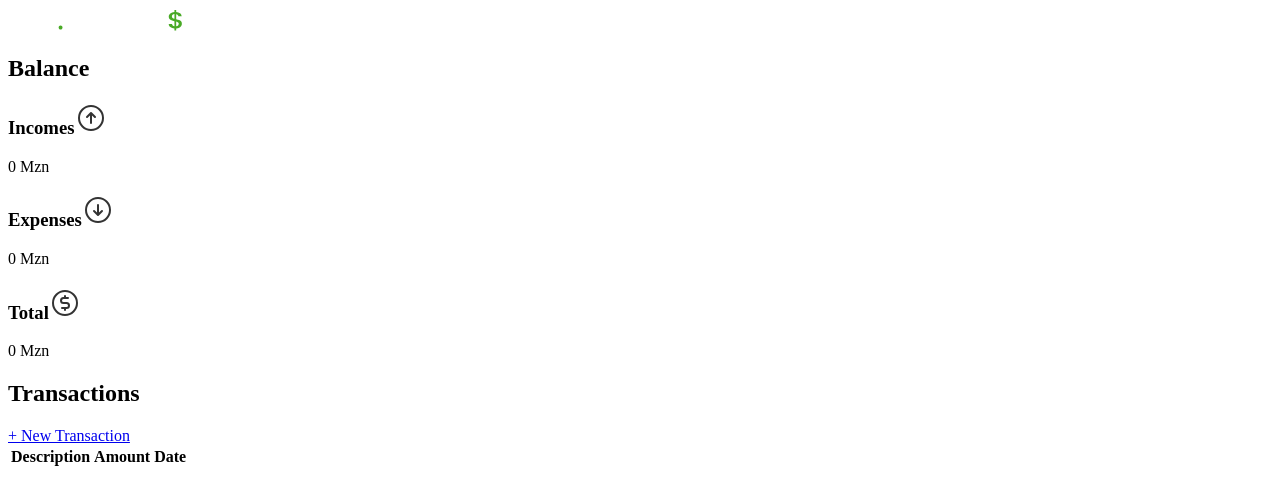
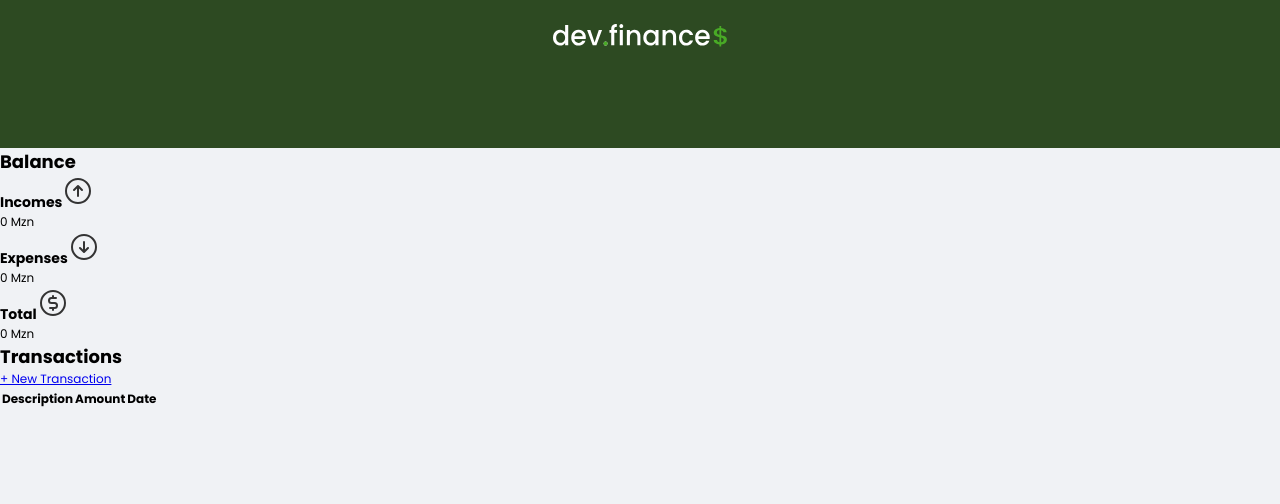
Before and after one commit to ltsaiete/dev.finance-telegram-miniapp, a React (Vite) app: page / in a window 1280 px wide. Shown: the top 504 px of the page. Built offline with nearby package versions, Linux system fonts and the light colour scheme; what @twa-dev/sdk would draw is missing.

Commit message:
Create page header

```diff
--- a/package.json
+++ b/package.json
@@ -13,7 +13,8 @@
     "@phosphor-icons/react": "^2.0.13",
     "@twa-dev/sdk": "^6.9.0",
     "react": "^18.2.0",
-    "react-dom": "^18.2.0"
+    "react-dom": "^18.2.0",
+    "styled-components": "^6.0.8"
   },
   "devDependencies": {
     "@types/react": "^18.2.15",
--- a/src/App.tsx
+++ b/src/App.tsx
@@ -1,39 +1,11 @@
-import { ArrowCircleUp, ArrowCircleDown, CurrencyCircleDollar } from '@phosphor-icons/react';
-import logo from './assets/logo.svg';
-import BalanceCard from './components/BalanceCard';
+import Home from './pages/Home';
+import { GlobalStyle } from './styles/global';
+
 function App() {
 	return (
 		<>
-			<header>
-				<img src={logo} alt="logo dev.finance$" />
-			</header>
-			<main className="container">
-				<section id="balance">
-					<h2 className="sr-only">Balance</h2>
-					<BalanceCard title="Incomes" amount={0} CardIcon={ArrowCircleUp} />
-					<BalanceCard title="Expenses" amount={0} CardIcon={ArrowCircleDown} />
-					<BalanceCard title="Total" amount={0} CardIcon={CurrencyCircleDollar} />
-				</section>
-
-				<section id="transaction">
-					<h2 className="sr-only">Transactions</h2>
-
-					<a href="#" className="button new">
-						+ New Transaction
-					</a>
-					<table id="data-table">
-						<thead>
-							<tr>
-								<th>Description</th>
-								<th>Amount</th>
-								<th>Date</th>
-								<th></th>
-							</tr>
-						</thead>
-						<tbody></tbody>
-					</table>
-				</section>
-			</main>
+			<Home />
+			<GlobalStyle />
 		</>
 	);
 }
--- /dev/null
+++ b/src/pages/Home/index.tsx
@@ -0,0 +1,41 @@
+import { ArrowCircleUp, ArrowCircleDown, CurrencyCircleDollar } from '@phosphor-icons/react';
+import BalanceCard from '../../components/BalanceCard';
+import logo from '../../assets/logo.svg';
+import { Header } from './styles';
+
+export default function Home() {
+	return (
+		<>
+			<Header>
+				<img src={logo} alt="logo dev.finance$" />
+			</Header>
+			<main className="container">
+				<section id="balance">
+					<h2 className="sr-only">Balance</h2>
+					<BalanceCard title="Incomes" amount={0} CardIcon={ArrowCircleUp} />
+					<BalanceCard title="Expenses" amount={0} CardIcon={ArrowCircleDown} />
+					<BalanceCard title="Total" amount={0} CardIcon={CurrencyCircleDollar} />
+				</section>
+
+				<section id="transaction">
+					<h2 className="sr-only">Transactions</h2>
+
+					<a href="#" className="button new">
+						+ New Transaction
+					</a>
+					<table id="data-table">
+						<thead>
+							<tr>
+								<th>Description</th>
+								<th>Amount</th>
+								<th>Date</th>
+								<th></th>
+							</tr>
+						</thead>
+						<tbody></tbody>
+					</table>
+				</section>
+			</main>
+		</>
+	);
+}
--- /dev/null
+++ b/src/pages/Home/styles.ts
@@ -0,0 +1,7 @@
+import styled from 'styled-components';
+
+export const Header = styled.header`
+	background: #2d4a22;
+	padding: 2rem 0 8rem;
+	text-align: center;
+`;
--- a/src/styles/global.ts
+++ b/src/styles/global.ts
@@ -0,0 +1,19 @@
+import { createGlobalStyle } from 'styled-components';
+
+export const GlobalStyle = createGlobalStyle`
+* {
+  margin: 0;
+  padding: 0;
+  box-sizing: border-box;
+}
+
+html {
+  font-size: 75%;
+}
+
+body {
+  background: #f0f2f5;
+  font-family: "Poppins", sans-serif;
+  /* color: var(--color-text-base); */
+}
+`;
```
Also changed, not shown: 1 other file (tests, documents, lock files or other folders).
